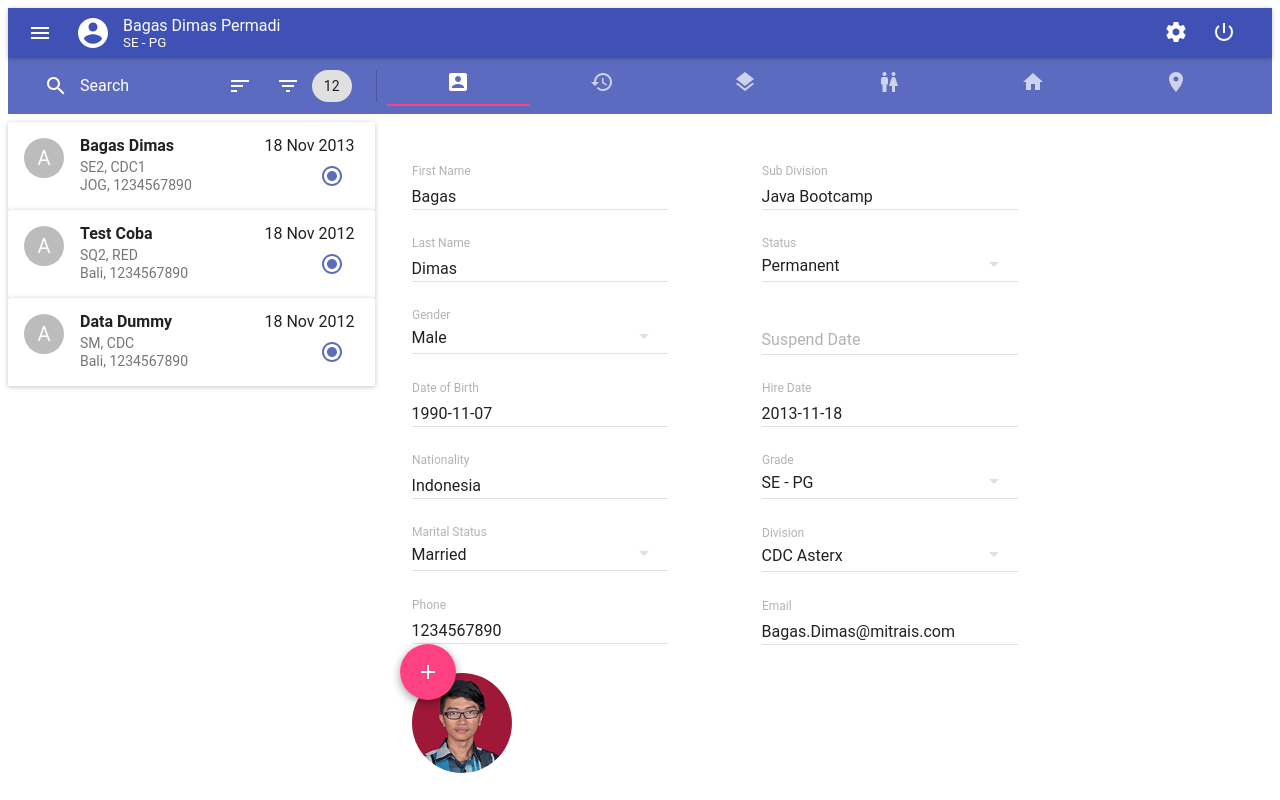
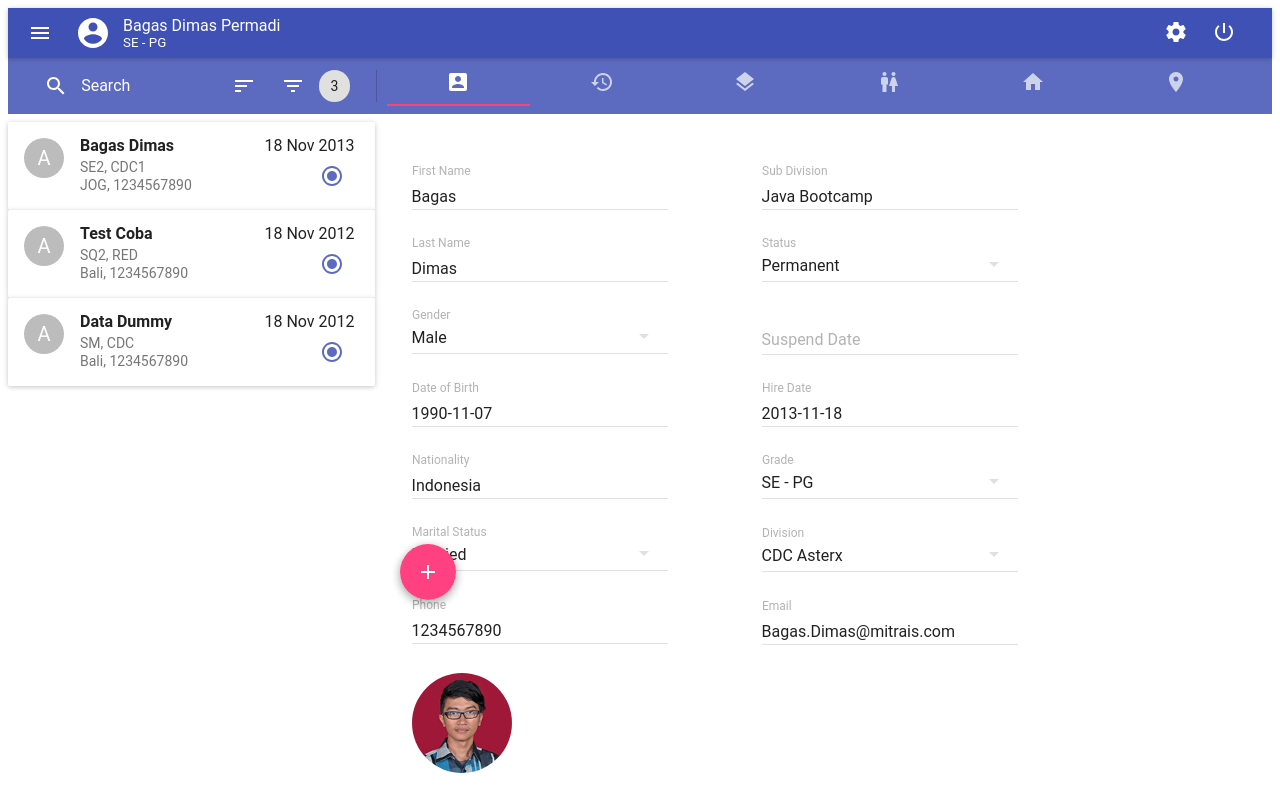
Before and after one commit to BagasAjah/rms-react-material-ui, a React app: page / in a window 1280 px wide. Built offline with nearby package versions, Linux system fonts and the light colour scheme; what react-tap-event-plugin would draw is missing.

Commit message:
provide searching employee function

```diff
--- a/app/component/employee/EmployeeList.js
+++ b/app/component/employee/EmployeeList.js
@@ -31,9 +31,15 @@ class EmployeeList extends Component {
         return (
             <MuiThemeProvider muiTheme={getMuiTheme(Constants.themeIndigo400)}>
                 <div>
-                    <List className="employee-list-group">
-                        {employeeListDetail}
-                    </List>
+                    {(employeeListDetail.length > 0) ?
+                    (<List className="employee-list-group">
+                            {employeeListDetail}
+                    </List>)
+                    :
+                        (<div className="no-record">
+                            <span>We couldn't find what you were looking for</span>
+                        </div>)
+                    }
 
                     <FloatingActionButton className="add-button-position" secondary={true}>
                       <ContentAdd />
--- a/app/component/employee/EmployeeSearch.js
+++ b/app/component/employee/EmployeeSearch.js
@@ -1,4 +1,5 @@
 import React, {Component} from 'react';
+import {createFilter} from 'react-search-input'
 
 import Chip from 'material-ui/Chip';
 import IconButton from 'material-ui/IconButton';
@@ -13,19 +14,45 @@ import {white} from 'material-ui/styles/colors';
 
 import Constants from "../styles/Constants";
 
+const KEYS_TO_FILTERS = ['firstName', 'lastName'];
+
 class EmployeeSearch extends Component {
+
+    constructor(props) {
+        super(props);
+        this.state = {
+            searchingText: ''
+        }
+        this.setFilteringProps = this.setFilteringProps.bind(this);
+    }
+
+    setFilteringProps() {
+        var filterMode = false;
+        this.setState({searchingText: this.filterTextInput.input.value});
+        var employees = this.props.employees;
+        var filteredEmployee = {};
+        if (this.filterTextInput.input.value.length > 2) {
+            filteredEmployee = employees.filter(createFilter(this.filterTextInput.input.value, KEYS_TO_FILTERS));
+            filterMode = true;
+        } else {
+            filterMode = false;
+        }
+        this.props.setFilteringProps(filteredEmployee, filterMode);
+    }
 
     render(){
         return(
             <ToolbarGroup className="toolbar-search-group">
                 <IconButton style={Constants.small}>
-                    <ActionSearch color={white} />
+                    <ActionSearch color={white} onClick={this.setFilteringProps}/>
                 </IconButton>
                 <TextField
-                    value=""
+                    ref={(input) => this.filterTextInput = input}
+                    onChange={this.setFilteringProps}
+                    value={this.state.searchingText}
                     hintText="Search"
                     underlineStyle={{display: 'none'}}
-                    style ={{width: '40%'}}
+                    style ={{width: '40%', float:'right'}}
                     inputStyle={{color: white}}
                     hintStyle={{color: white}}/>
                 <IconButton tooltip="Sort">
@@ -34,7 +61,7 @@ class EmployeeSearch extends Component {
                 <IconButton tooltip="Order">
                     <ContentFilterList color={white} />
                 </IconButton>
-                <Chip>12</Chip>
+                <Chip>{this.props.employees.length}</Chip>
                 <ToolbarSeparator />
             </ToolbarGroup>
         )
--- a/app/component/employee/EmployeeToolbar.js
+++ b/app/component/employee/EmployeeToolbar.js
@@ -19,7 +19,9 @@ class EmployeeToolbar extends Component {
     return(
         <MuiThemeProvider muiTheme={getMuiTheme(Constants.themeIndigo400)}>
           <Toolbar style={Constants.toolBarColor}>
-            <EmployeeSearch/>
+            <EmployeeSearch
+                employees={this.props.employees}
+                setFilteringProps={this.props.setFilteringProps.bind(this)}/>
             <EmployeeTab currentEmployee={this.props.currentEmployee}/>
           </Toolbar>
         </MuiThemeProvider>
--- a/app/layout/EmployeeDetails.js
+++ b/app/layout/EmployeeDetails.js
@@ -12,9 +12,22 @@ class EmployeeDetails extends Component {
     constructor(props) {
         super(props);
         this.state = {
+            allEmployee: DummyData,
             employees : DummyData,
-            currentEmployee: DummyData[0]
+            currentEmployee: DummyData[0],
+            filteredEmployees: [],
+            filterMode: false
         };
+    }
+
+    setFilteringProps(filteredEmployees, filterMode) {
+        this.setState({filteredEmployees: filteredEmployees});
+        this.setState({filterMode: filterMode});
+        if (this.state.filterMode) {
+            this.setState({employees: this.state.filteredEmployees});
+        } else {
+            this.setState({employees: this.state.allEmployee});
+        }
     }
 
     setEmployees(employeesData) {
@@ -25,7 +38,10 @@ class EmployeeDetails extends Component {
         return(
             <div>
                 <Header/>
-                <EmployeeToolbar currentEmployee={this.state.currentEmployee}/>
+                <EmployeeToolbar
+                    employees={this.state.employees}
+                    currentEmployee={this.state.currentEmployee}
+                    setFilteringProps={this.setFilteringProps.bind(this)}/>
                 <EmployeeList employees={this.state.employees} setEmployees={this.setEmployees.bind(this)}/>
             </div>
         )
--- a/package.json
+++ b/package.json
@@ -22,6 +22,7 @@
     "moment": "^2.17.1",
     "react": "^15.0.0",
     "react-dom": "^15.0.0",
+    "react-search-input": "^0.10.4",
     "react-tap-event-plugin": "^2.0.1"
   }
 }
--- a/public/styles.css
+++ b/public/styles.css
@@ -34,10 +34,18 @@ body {
     height: 50px;
     overflowY: 'auto';
 }
+.no-record{
+    height: 70px;
+    line-height: 70px;
+    padding-left: 70px;
+    vertical-align: middle;
+    font-style: italic;
+    color: #aaaaaa;
+}
 .add-button-position{
     position: absolute;
     left: 400px;
-    bottom: 100px;
+    bottom: 200px;
 }
 .paper-pull-right{
     position: absolute;
@@ -59,3 +67,17 @@ body {
     min-width: 300px;
     margin: 10px 25px 10px 25px;
 }
+.footer-content{
+    width: 100%;
+    background: #5c6bc0;
+    clear: both;
+    position: relative;
+    z-index: -999;
+    height: 3em;
+    margin-top: -3em;
+    top: 50px;
+}
+.footer-button{
+    float: right;
+    margin: 5px;
+}
```
